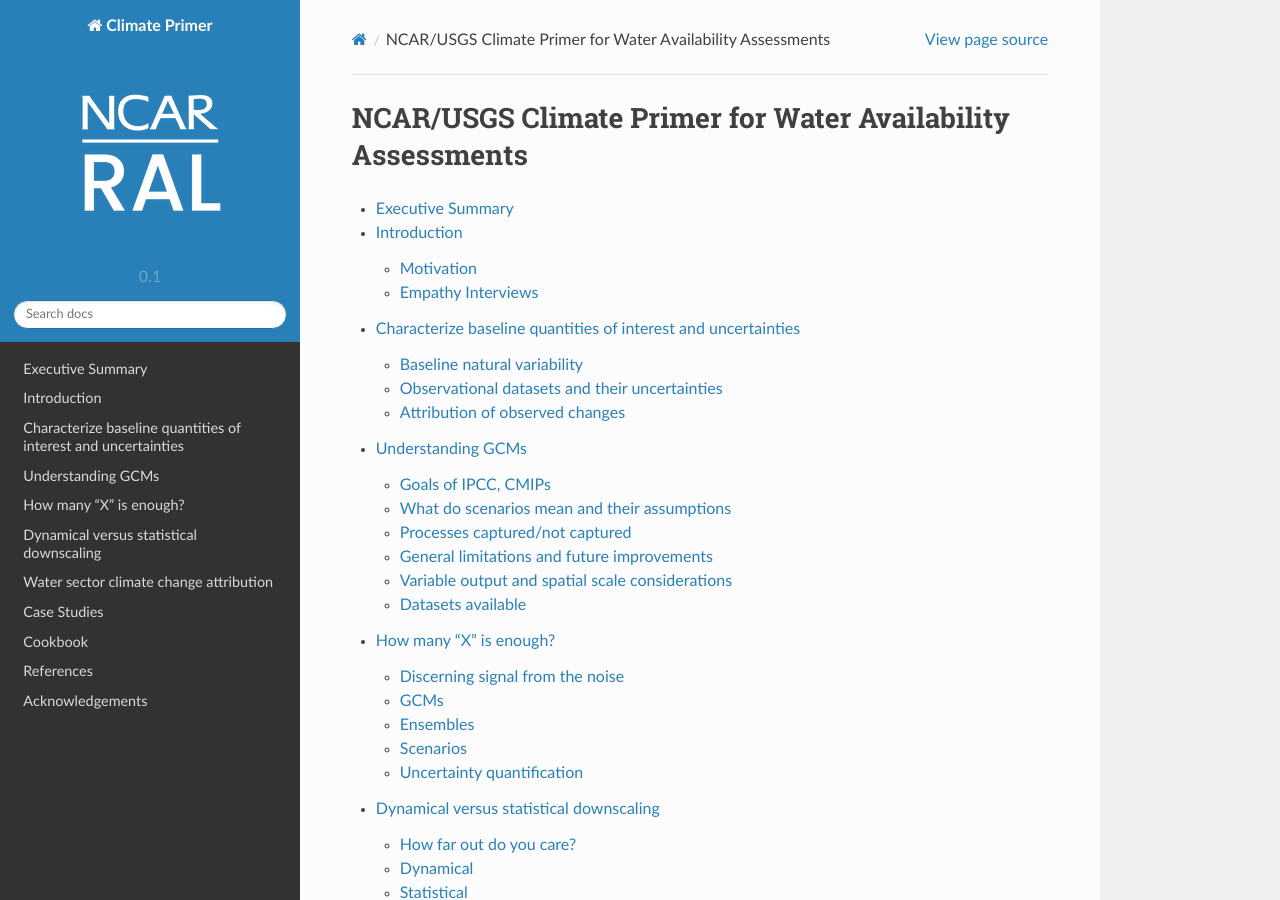
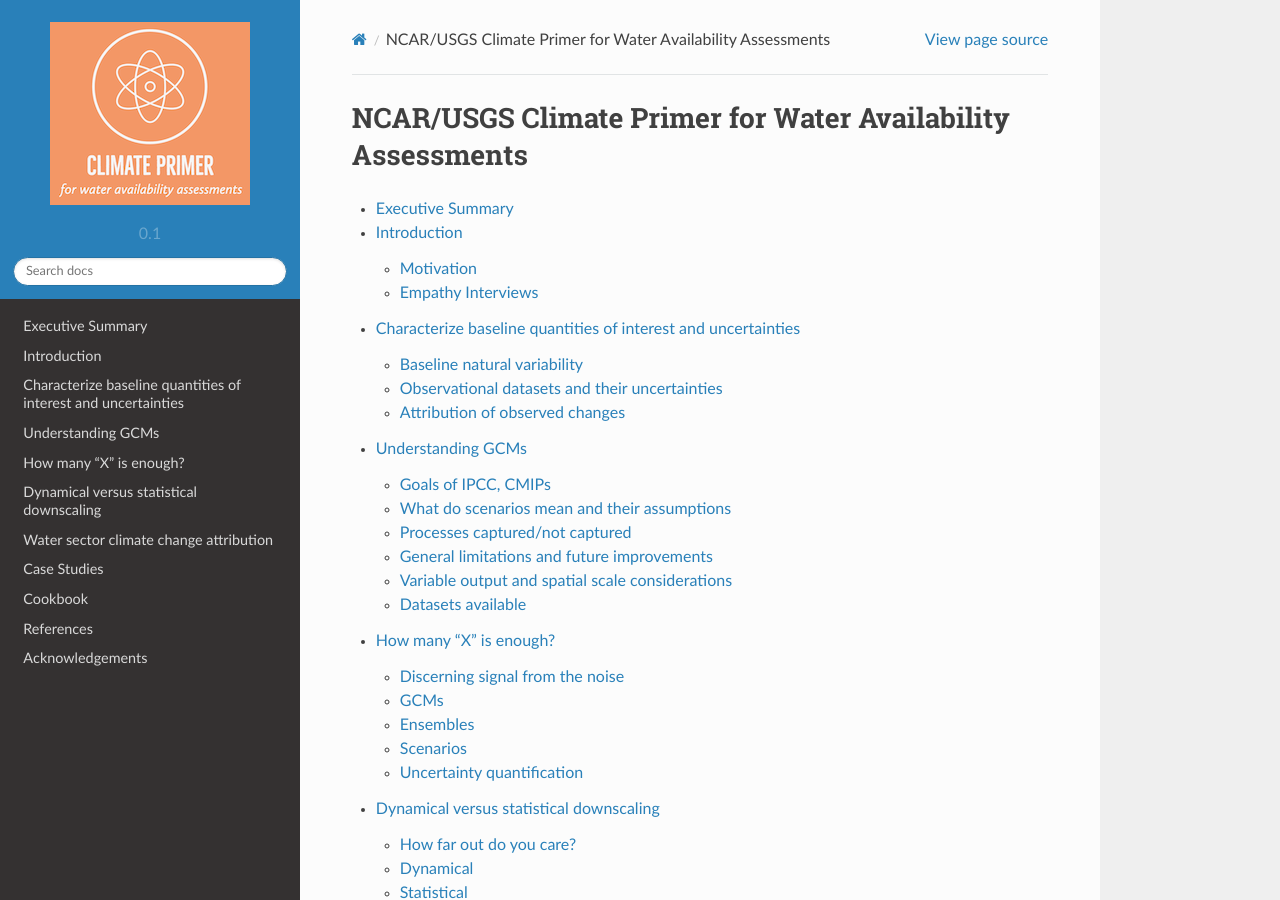
Before and after one commit to aubreyd/sphinx-test, a Sphinx documentation site: the page built from doc/index.rst, in a window 1280 px wide and 900 px high. Built offline with Sphinx 7.4.7 and the Read the Docs theme 2.0.0, drawn with Linux system fonts in a browser that asks for light colours.

Commit message:
new logo

```diff
--- a/doc/conf.py
+++ b/doc/conf.py
@@ -85,13 +85,15 @@
 #
 html_theme = 'sphinx_rtd_theme'
 
-html_logo = "ral_logo.png"
+html_logo = "climate_primer_small.png"
 
 # Theme options are theme-specific and customize the look and feel of a theme
 # further.  For a list of options available for each theme, see the
 # documentation.
 #
-html_theme_options = {}
+html_theme_options = {
+'logo_only': True,
+}
 
 # Add any paths that contain custom static files (such as style sheets) here,
 # relative to this directory. They are copied after the builtin static files,
```
Also changed, not shown: doc/climate_primer_small.png (added).
